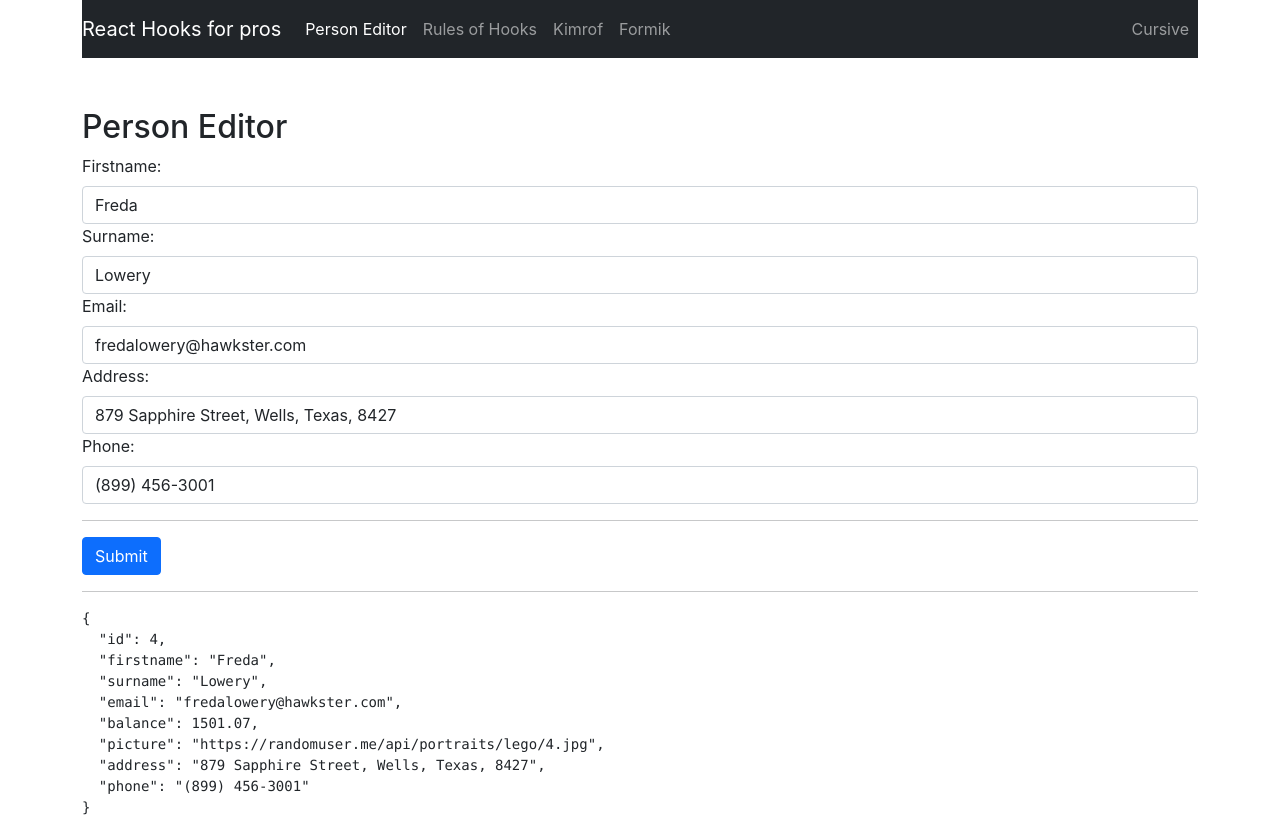
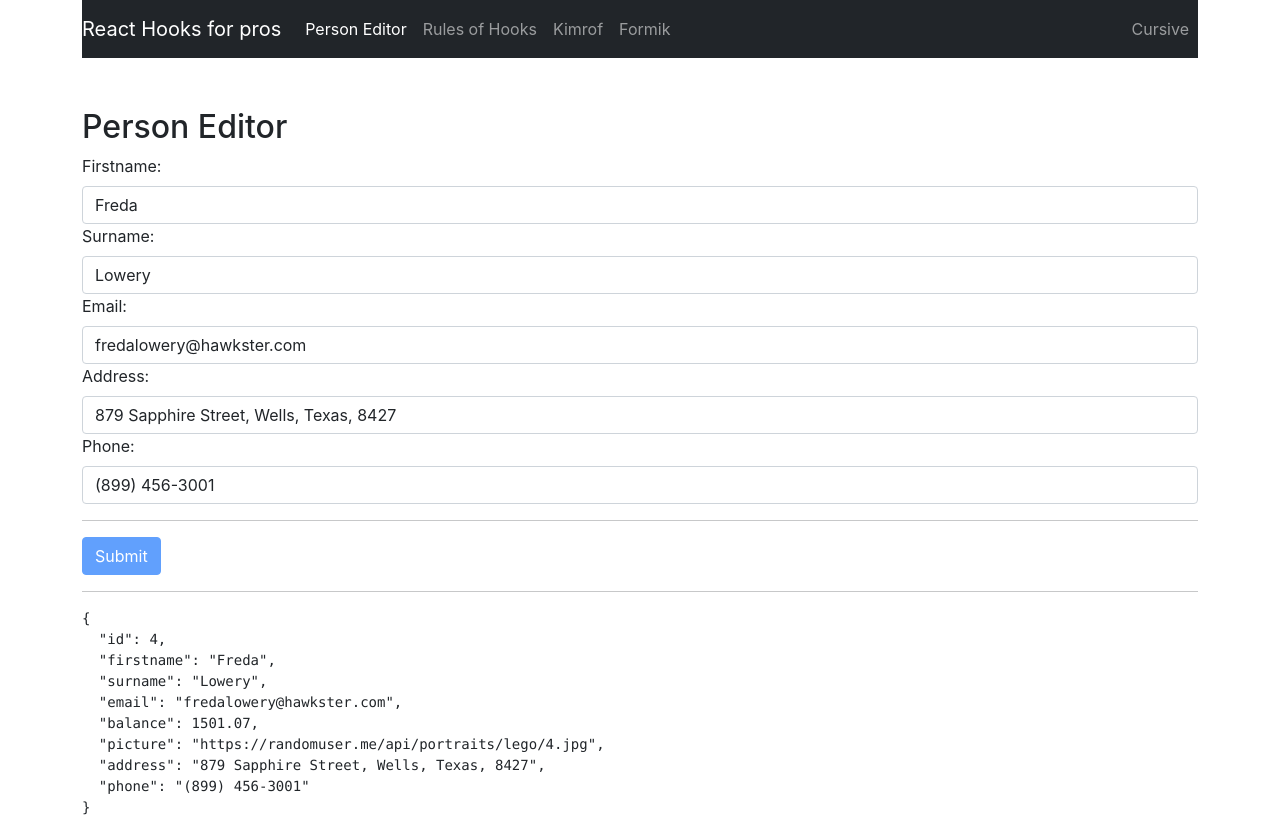
Before and after one commit to mauricedb/react-hooks-tips-only-the-pros-know-course-complete, a React (Vite) app: page /person-editor in a window 1280 px wide. Built offline with nearby package versions, Linux system fonts and the light colour scheme.

Commit message:
Multiple useState

```diff
--- a/src/person-editor/PersonEditor.tsx
+++ b/src/person-editor/PersonEditor.tsx
@@ -6,7 +6,7 @@ import { initialPerson } from "../utils"
 import { usePerson } from "./usePerson"
 
 export function PersonEditor(): ReactElement {
-  const [person, setPerson] = usePerson(initialPerson)
+  const [person, setPerson, { isDirty, isValid }] = usePerson(initialPerson)
   const input = useRef<HTMLInputElement>(null)
 
   useEffect(() => {
@@ -83,7 +83,11 @@ export function PersonEditor(): ReactElement {
       />
       <hr />
       <div className="btn-group">
-        <button type="submit" className="btn btn-primary">
+        <button
+          type="submit"
+          className="btn btn-primary"
+          disabled={!isDirty || !isValid}
+        >
           Submit
         </button>
       </div>
--- a/src/person-editor/usePerson.ts
+++ b/src/person-editor/usePerson.ts
@@ -1,4 +1,10 @@
-import { useState, useEffect, useCallback, useDebugValue } from "react"
+import {
+  useState,
+  useEffect,
+  useCallback,
+  useDebugValue,
+  SetStateAction,
+} from "react"
 import localforage from "localforage"
 
 import type { Person } from "../types/person"
@@ -13,8 +19,17 @@ function savePerson(person: Person | null): void {
   localforage.setItem("person", person)
 }
 
+interface Metadata {
+  isDirty: boolean
+  isValid: boolean
+}
+
 export function usePerson(initialPerson: Person) {
   const [person, setPerson] = useState<Person | null>(null)
+  const [metadata, setMetadata] = useState<Metadata>({
+    isDirty: false,
+    isValid: true,
+  })
   const isMounted = useIsMounted()
 
   useDebugValue(person, (p) => `${p?.firstname} ${p?.surname}`)
@@ -44,5 +59,11 @@ export function usePerson(initialPerson: Person) {
   useThrottle(saveFn, 1000)
   useWillUnmount(saveFn)
 
-  return [person, setPerson] as const
+  function setPersonAndMeta(value: SetStateAction<Person | null>) {
+    setPerson(value)
+    setMetadata((m) => ({ ...m, isDirty: true }))
+    // TODO: Validate
+  }
+
+  return [person, setPersonAndMeta, metadata] as const
 }
```
